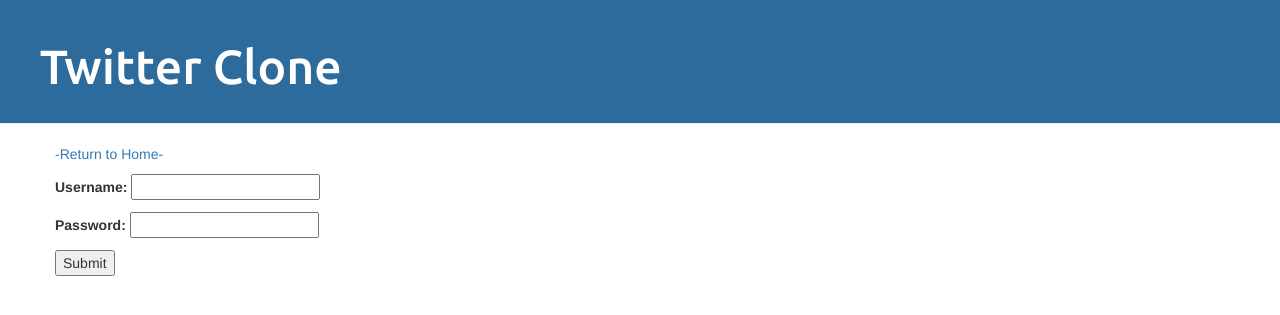
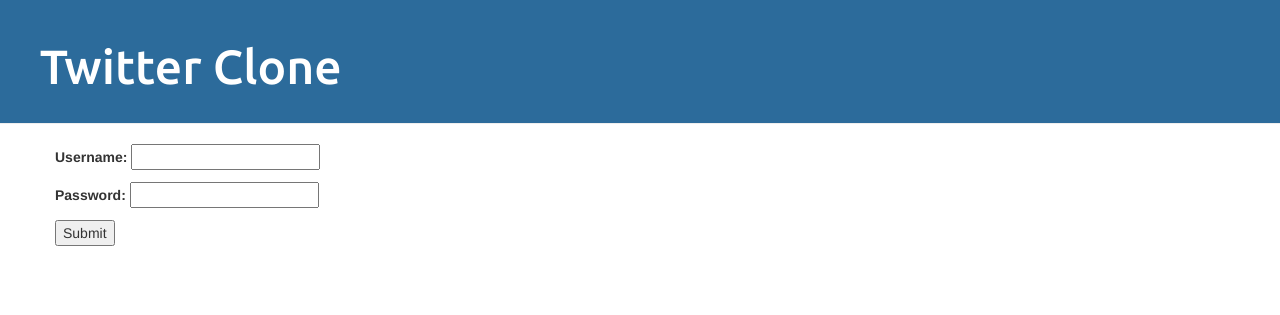
Before and after one commit to benjmm/kaseq4-twitterclone, a Django app: page /login/ in a window 1280 px wide. Shown: the top 315 px of the page. Run offline with Django 3.2, Linux system fonts and the light colour scheme; some libraries are stand-ins or nearby versions.

Commit message:
removed extraneous link on form

```diff
--- a/templates/form.html
+++ b/templates/form.html
@@ -1,6 +1,4 @@
 {% extends 'base.html' %} {% block content %}
-
-<p><a href="/home">-Return to Home-</a></p>
 
 <form action="" method="post">
   {% csrf_token %} {{ form.as_p }}
```
